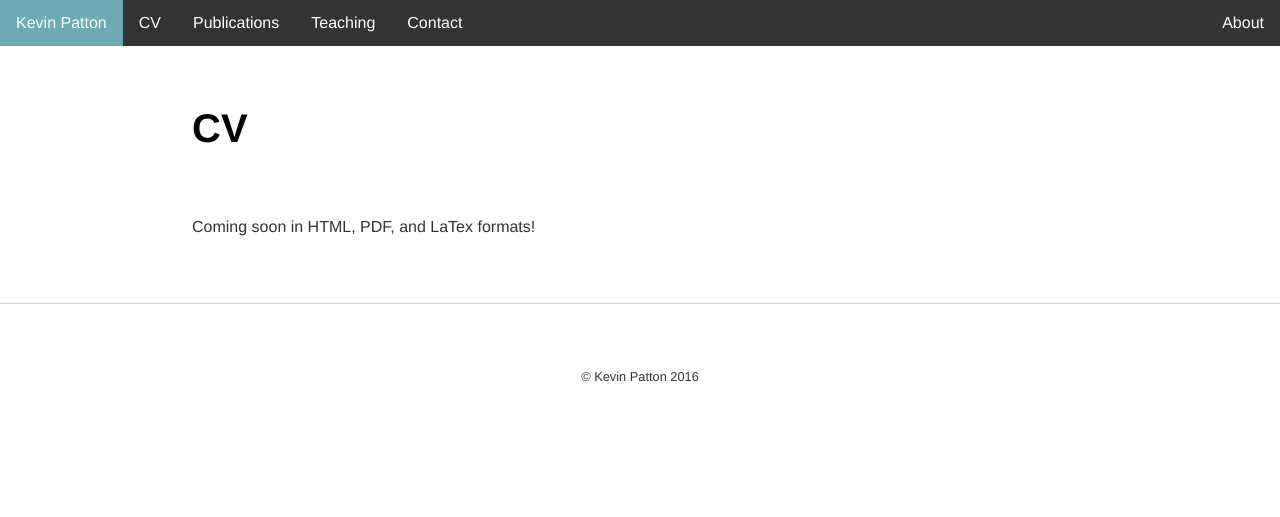
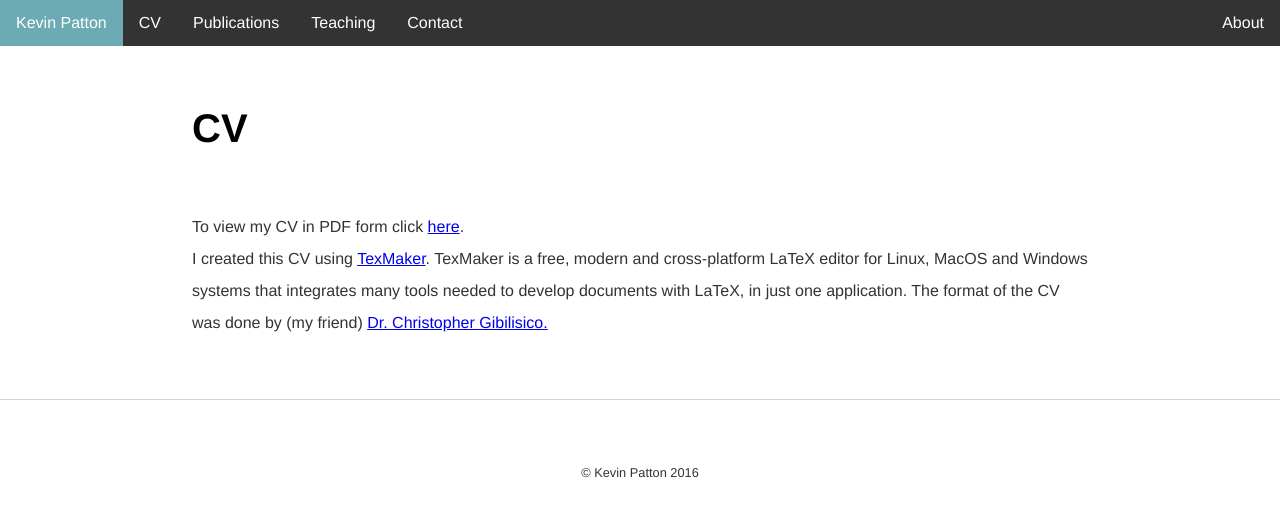
Before and after one commit to kevinjpatton/kevinjpatton.github.io, a Jekyll site: the page built from cv/index.html, in a window 1280 px wide. Shown: the top 517 px of the page. Built offline with Jekyll 4.4.1, drawn with Linux system fonts in a browser that asks for light colours; Markdown is read by kramdown in place of the engine named in the settings.

Commit message:
Update index.html

```diff
--- a/cv/index.html
+++ b/cv/index.html
@@ -3,4 +3,4 @@ layout: default
 title: CV - Kevin Patton
 ---
 <h1>CV</h1>
-<p>Coming soon in HTML, PDF, and LaTex formats!
+<p>To view my CV in PDF form click <a href="/cv/CV.pdf" target="_blank">here</a>.<br> I created this CV using <a href="http://www.xm1math.net/texmaker/" target="_blank">TexMaker</a>.  TexMaker  is a free, modern and cross-platform LaTeX editor for Linux, MacOS and Windows systems that integrates many tools needed to develop documents with LaTeX, in just one application.  The format of the CV was done by (my friend) <a href="http://cjkgibilisco.org/" target="_blank"> Dr. Christopher Gibilisico.</a></p>
```
